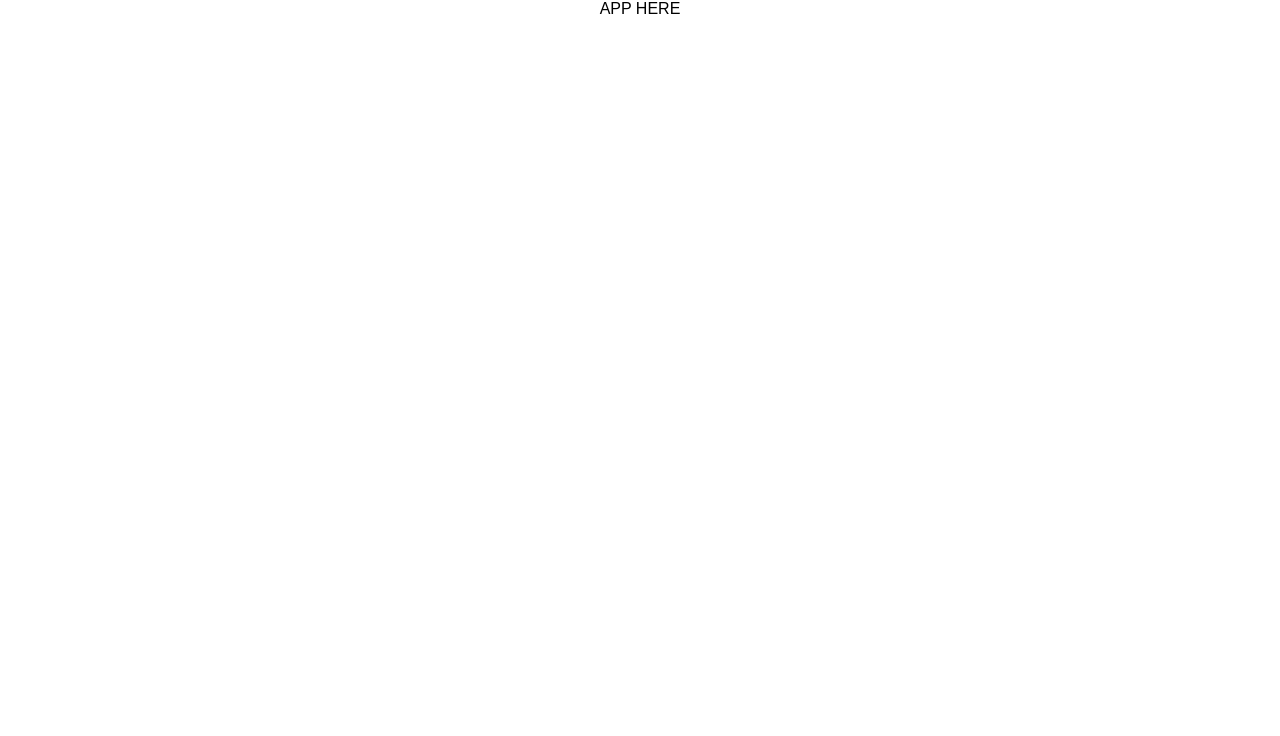
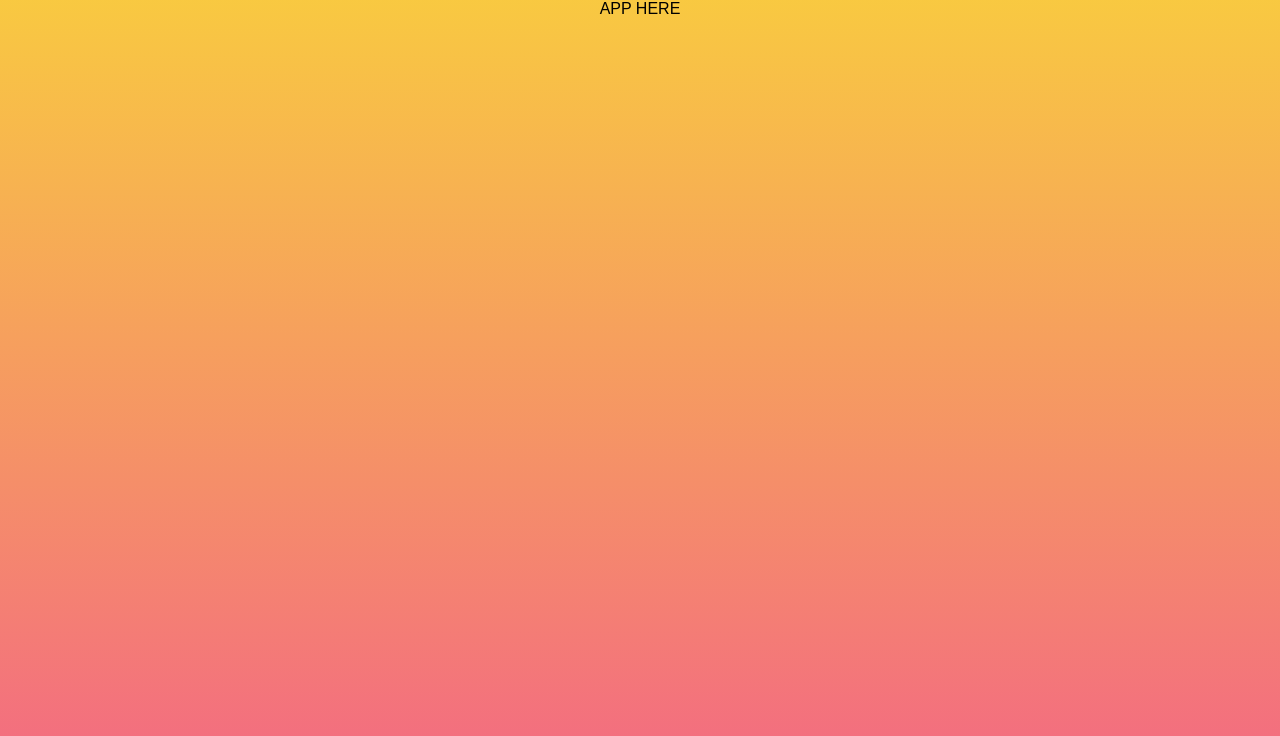
Before and after one commit to chrislaughlin/whatsmyjam, a React app: page / in a window 1280 px wide. Shown: the top 736 px of the page. Built offline with nearby package versions, Linux system fonts and the light colour scheme.

Commit message:
Adding background grsdrent

```diff
--- a/src/index.css
+++ b/src/index.css
@@ -5,4 +5,5 @@ body {
   font-family: sans-serif;
   margin: 0;
   padding: 0;
+  background: #f037a5 linear-gradient(#fae62d -30%, #f037a5 150%);
 }
```
